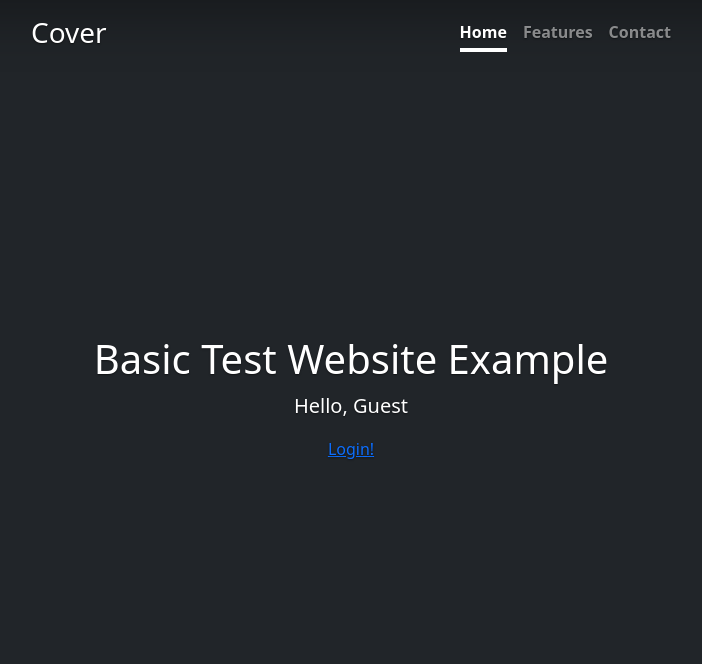
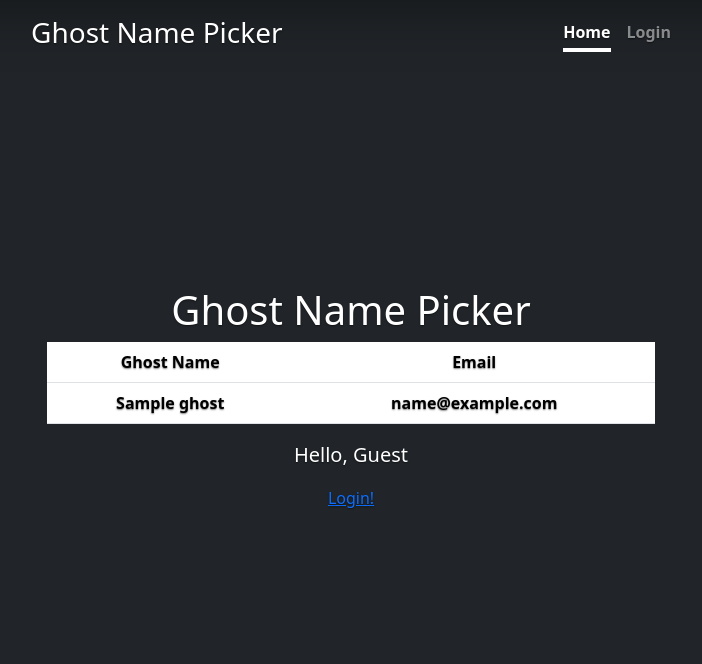
Before and after one commit to TacticalAxis/phq-technical-test, a Python web app: template templates/pages/index.html in a window 1280 px wide. Shown: the top 664 px of the page, without its empty margins (289-991 px from the left). Run offline with Jinja, Linux system fonts and the light colour scheme; the template is opened without the code that fills it: most values are stand-ins (such as "Sample title", 1, 10 or a date in 2020); lists and menus that the app fills with data are empty.

Commit message:
Updated index html to contain table & motd Updated header title Updated navbar items main.py passes in correct values to index Utility to check current session and get session user

```diff
--- a/templates/components/header.html
+++ b/templates/components/header.html
@@ -4,7 +4,7 @@
   <meta name="description" content="The Ghost Name Picker for PHQ">
   <meta name="theme-color" content="#712cf9">
 
-  <title>Basic Website Test</title>
+  <title>Ghost Name Picker</title>
 
   <link type="text/css" rel="stylesheet" href="{{ url_for('static', filename='dist/css/bootstrap.min.css') }}" nonce="{{ csp_nonce() }}">
   <link type="text/css" rel="stylesheet" href="{{ url_for('static', filename='css/styles.css') }}" nonce="{{ csp_nonce() }}">
--- a/templates/components/navbar.html
+++ b/templates/components/navbar.html
@@ -1,9 +1,14 @@
 <!-- Navbar -->
 <header class="mb-auto">
     <div>
-        <h3 class="float-md-start mb-0">Cover</h3>
-        <nav class="nav nav-masthead justify-content-center float-md-end"> <a class="nav-link fw-bold py-1 px-0 active"
-                aria-current="page" href="#">Home</a> <a class="nav-link fw-bold py-1 px-0" href="#">Features</a> <a
-                class="nav-link fw-bold py-1 px-0" href="#">Contact</a> </nav>
+        <h3 class="float-md-start mb-0">Ghost Name Picker</h3>
+        <nav class="nav nav-masthead justify-content-center float-md-end">
+            <a class="nav-link fw-bold py-1 px-0 active" aria-current="page" href="#">Home</a>
+            {% if user %}
+                <a class="nav-link fw-bold py-1 px-0" href="{{ url_for('auth.logout') }}">Logout</a>
+            {% else %}
+                <a class="nav-link fw-bold py-1 px-0" href="{{ url_for('auth.login') }}">Login</a>
+            {% endif %}
+        </nav>
     </div>
 </header>
--- a/templates/pages/index.html
+++ b/templates/pages/index.html
@@ -1,6 +1,5 @@
 <!DOCTYPE html>
 <html lang="en" class="h-100" data-bs-theme="auto">
-
   {% include "components/header.html" %}
 
   <body class="d-flex h-100 text-center text-bg-dark">
@@ -8,11 +7,39 @@
       {% include "components/navbar.html" %}
       <!-- Main Section -->
       <main class="px-3">
-      <h1>Basic Test Website Example</h1>
+        <h1>Ghost Name Picker</h1>
+
+        {% if ghost_users %}
+        <table class="table">
+          <thead>
+            <tr>
+              <th scope="col">Ghost Name</th>
+              <th scope="col">Email</th>
+            </tr>
+          </thead>
+          <tbody>
+            {% for ghost in ghost_users %}
+            <tr>
+              <th scope="row">{{ ghost.ghost_name }}</th>
+              <th scope="row">{{ ghost.email }}</th>
+            </tr>
+            {% endfor %}
+          </tbody>
+        </table>
+        {% endif %}
+
         {% if user %}
-       <p class="lead">Hello, {{ user.email }}</p>
-       <a href="{{ url_for('auth.logout') }}">Logout!</a>
+        <p class="lead">Hello, {{ user.given_name }}</p>
+
+        {% if not ghost_user.ghost_name %}
+        <button type="button" class="btn btn-primary">
+          Get a Phantom name
+        </button>
         {% else %}
+        <button type="button" class="btn btn-primary">
+          Change your current Phantom name
+        </button>
+        {% endif %} {% else %}
         <p class="lead">Hello, Guest</p>
         <a href="{{ url_for('auth.login') }}">Login!</a>
         {% endif %}
@@ -21,5 +48,4 @@
     </div>
     {% include "components/scripts.html" %}
   </body>
-
 </html>
```
Also changed, not shown: app/util.py (+29 -0 lines), main.py (+16 -5 lines). Lines whose indentation alone changed are shown as unchanged.
